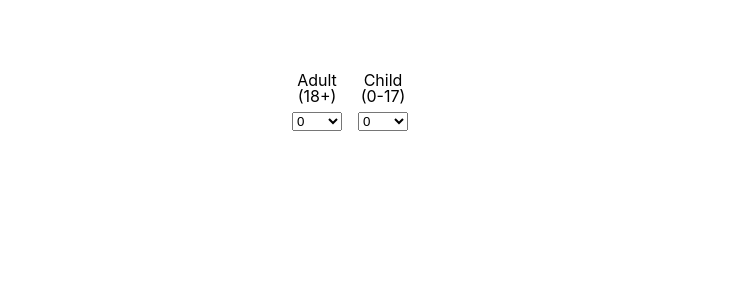
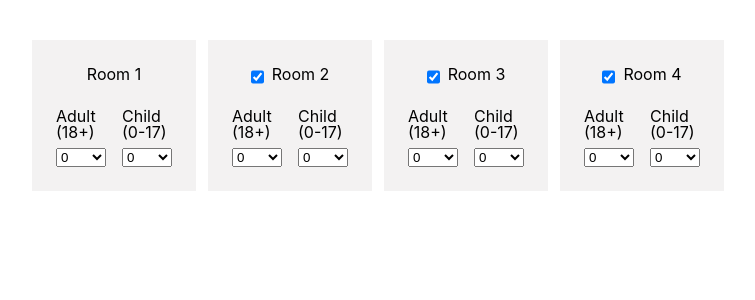
Before and after one commit to aarnadlr/react-hilton-rooms, a React (Create React App) app: page / in a window 1280 px wide. Shown: the top 300 px of the page, without its empty margins (8-763 px from the left). Built offline with nearby package versions, Linux system fonts and the light colour scheme.

Commit message:
Add Room and Heading comonents with styles and prop-types.

```diff
--- a/src/App.css
+++ b/src/App.css
@@ -1,16 +1,7 @@
-main {
-  align-content: center;
+html {
   box-sizing: border-box;
-  display: grid;
   font-family: 'SF Pro Text', 'SF Pro Icons', 'Helvetica Neue', 'Helvetica',
     'Arial', sans-serif;
-  hyphens: auto;
-  line-height: 1.65;
-  margin: 0 auto;
-  max-width: 680px;
-  min-height: 100vh;
-  padding: 72px 0;
-  text-align: center;
 }
 h1 {
   font-size: 45px;
--- a/src/App.js
+++ b/src/App.js
@@ -1,20 +1,23 @@
 import React from 'react';
 import './App.css';
-import Select from './components/Select';
+import Room from "./components/Room";
+import styled from 'styled-components';
+
+const Main = styled.main`
+display: flex;
+padding: 40px;
+`;
 
 function App() {
   return (
-    <main style={{ display: 'flex' }}>
+    <Main >
 
-      <Select
-        userType={'Adult'}
-        style={{ marginRight: '16px' }}
-        ageNum={'18+'}
-      />
+			<Room roomNum={1} marginRight={12} hasCheck={false}/>
+			<Room roomNum={2} marginRight={12} hasCheck={true}/>
+			<Room roomNum={3} marginRight={12} hasCheck={true}/>
+			<Room roomNum={4} hasCheck={true}/>
 
-      <Select userType={'Child'} ageNum={'0-17'} />
-
-    </main>
+    </Main>
   );
 }
 
--- /dev/null
+++ b/src/components/Heading.js
@@ -0,0 +1,46 @@
+import React, { useState } from 'react';
+import styled from 'styled-components';
+import PropTypes from 'prop-types';
+
+const Main = styled.main`
+  display: flex;
+  justify-content: center;
+  margin: 0 0 24px 0;
+`;
+
+const Input = styled.input`
+  position: relative;
+  top: 3px;
+  margin: 0 8px 0 0;
+`;
+
+const Heading = ({ hasCheck, roomNum = 0 }) => {
+  const [isChecked, setIsChecked] = useState(true);
+
+  const handleCheckboxChange = e => {
+    setIsChecked(e.target.checked);
+  };
+
+  return (
+    <Main>
+      {hasCheck && (
+
+      	// CHECKBOX INPUT
+        <Input
+          name="roomCheck"
+          type="checkbox"
+          checked={isChecked}
+          onChange={handleCheckboxChange}
+        />
+      )}
+      <header>Room {roomNum}</header>
+    </Main>
+  );
+};
+
+Heading.propTypes = {
+  hasCheck: PropTypes.bool.isRequired,
+  roomNum: PropTypes.number,
+};
+
+export default Heading;
--- /dev/null
+++ b/src/components/Room.js
@@ -0,0 +1,42 @@
+import React from 'react';
+import Select from './Select';
+import styled from 'styled-components';
+import Heading from "./Heading";
+import PropTypes from 'prop-types';
+
+const Main = styled.main`
+  padding: 24px;
+  background-color: #f3f2f2;
+  margin-right: ${props => props.marginRight || 0}px;
+`;
+
+const Section = styled.section`
+  display: flex;
+`;
+
+const Room = ({roomNum=0, marginRight=0, hasCheck}) => {
+  return (
+    <Main marginRight={marginRight}>
+
+      <Heading roomNum={roomNum} hasCheck={hasCheck}/>
+
+      <Section>
+        <Select
+          userType={'Adult'}
+          style={{ marginRight: '16px'}}
+          ageNum={'18+'}
+        />
+
+        <Select userType={'Child'} ageNum={'0-17'} />
+      </Section>
+    </Main>
+  );
+};
+
+Room.propTypes = {
+  roomNum: PropTypes.number,
+  marginRight: PropTypes.number,
+  hasCheck: PropTypes.bool.isRequired
+};
+
+export default Room;
--- a/src/components/Select.js
+++ b/src/components/Select.js
@@ -1,5 +1,6 @@
 import React, { useState } from 'react';
 import PropTypes from 'prop-types';
+
 
 const Select = ({style, userType='unset', ageNum='00'}) => {
   const [selected, setSelected] = useState('');
@@ -10,11 +11,13 @@ const Select = ({style, userType='unset', ageNum='00'}) => {
 
   return (
     <div style={{...style, display: 'flex', flexDirection: 'column', width: '50px' }}>
+
       <label style={{ lineHeight: '1', margin: '0 0 8px 0' }} htmlFor="select">
         {userType}
         <br />
         ({ageNum})
       </label>
+
       <select
         id="select"
         value={selected}
```
Also changed, not shown: 1 other file (tests, documents, lock files or other folders).
